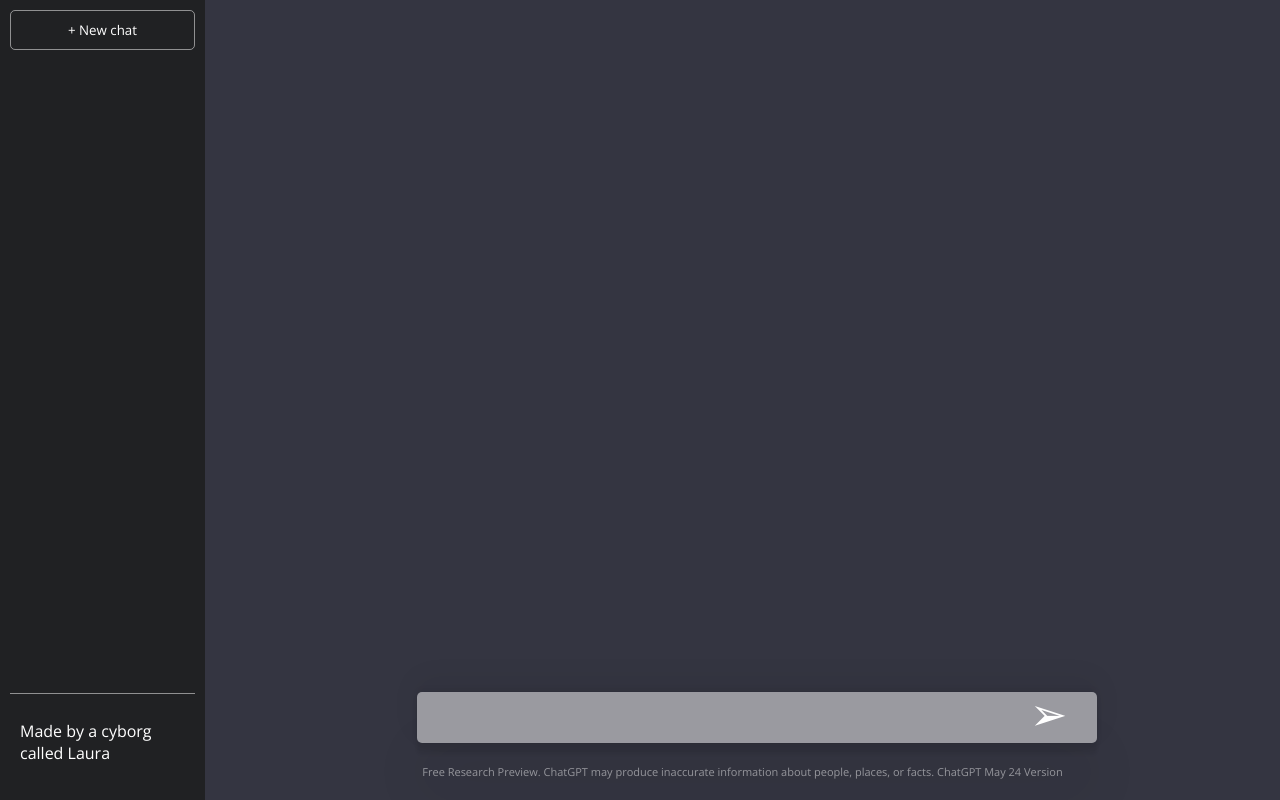
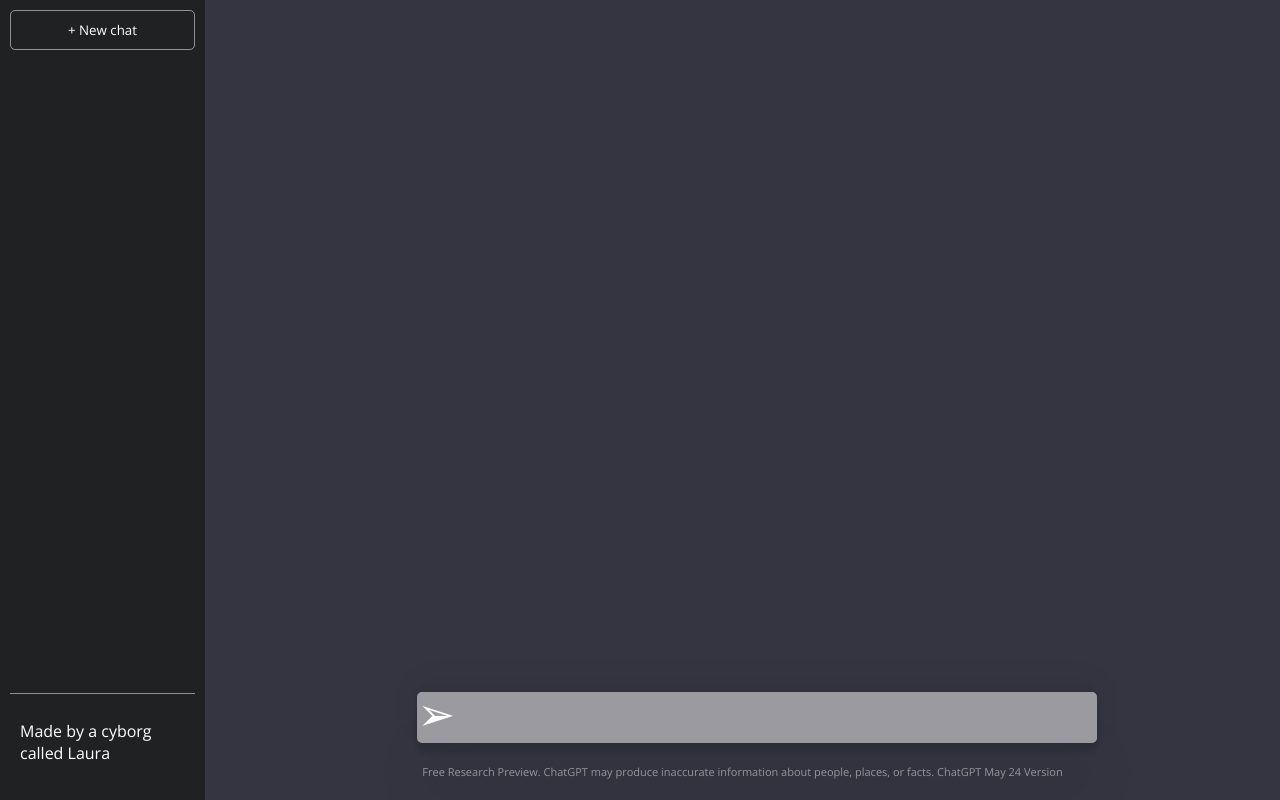
Before and after one commit to LauraPastor/react-chatgpt, a React (Create React App) app: page / in a window 1280 px wide. Built offline with nearby package versions, Linux system fonts and the light colour scheme; the HTML template or start-up script is replaced by a standard one.

Commit message:
Improve submit button

```diff
--- a/src/index.css
+++ b/src/index.css
@@ -102,7 +102,7 @@ input:focus {
 #submit {
     position: absolute;
     bottom: 0;
-    right: 0;
+    right: -15;
     cursor: pointer;
     font-size: 45px;
 }
```
